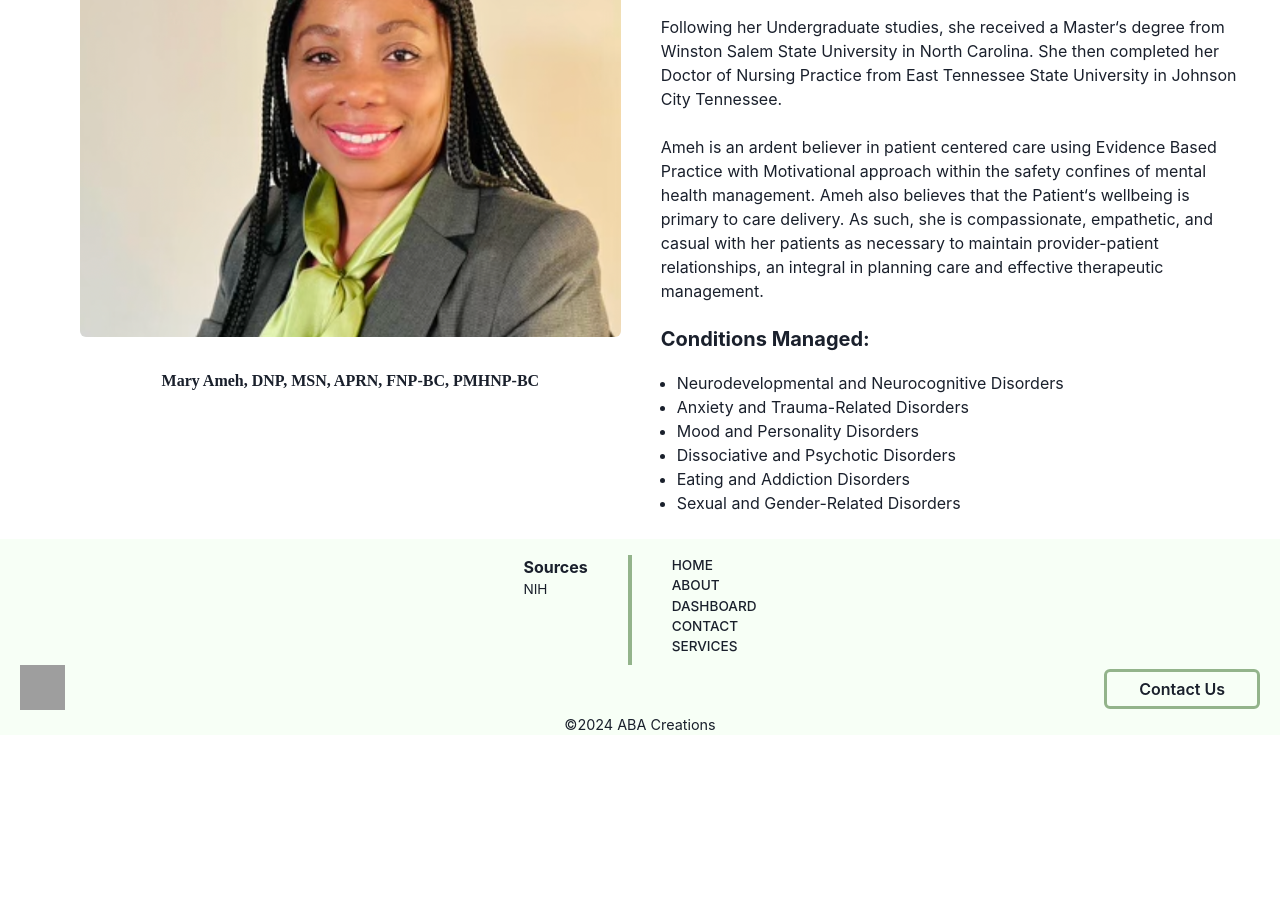
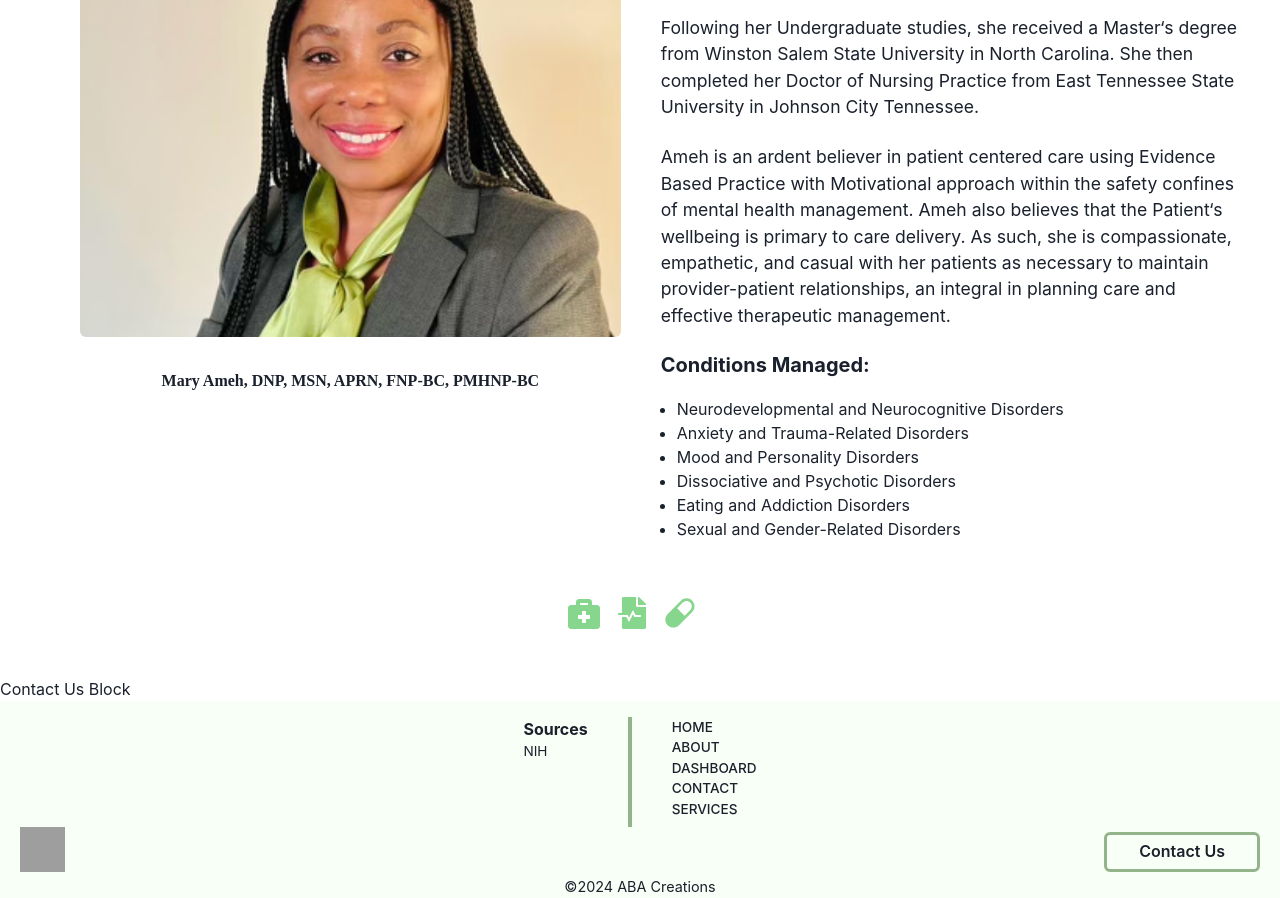
Before and after one commit to AipuAmeh/PSQ, a React (Vite) app in the folder client/: page /about in a window 1280 px wide. Shown: the part 340-1238 px from the top of the page. Before the commit the page ends 1075 px from the top, so only its background shows below. Built offline with nearby package versions, Linux system fonts and the light colour scheme; grey boxes are pictures that could not be loaded.

Commit message:
Added styling elements, working on contact us block. form or block button?

```diff
--- a/client/src/pages/About.jsx
+++ b/client/src/pages/About.jsx
@@ -1,4 +1,16 @@
-import { Box, Heading, Image, ListItem, Text, UnorderedList, useBreakpointValue } from "@chakra-ui/react";
+import {
+  Box,
+  Heading,
+  Image,
+  ListItem,
+  Text,
+  UnorderedList,
+  useBreakpointValue,
+  Icon
+} from "@chakra-ui/react";
+import { FaBriefcaseMedical } from "react-icons/fa";
+import { FaFileMedicalAlt } from "react-icons/fa";
+import { CgPill } from "react-icons/cg";
 
 const About = () => {
   // breakpoints for responsiveness
@@ -21,10 +33,16 @@ const About = () => {
     lg: "row",
   });
   const mobileMargin = useBreakpointValue({
-    base: '2em',
-    sm: '2em',
-    md: '6em',
-    lg: '6em'
+    base: "0.5em",
+    sm: "0.5em",
+    md: "6em",
+    lg: "6em",
+  });
+  const mobileHeading = useBreakpointValue({
+    base: 'center',
+    sm: 'center',
+    md: 'none',
+    lg: 'none'
   });
   // add logos for nursing at the bottom of screen
   // contact us block
@@ -36,8 +54,13 @@ const About = () => {
         px={mobilePadding}
         mt="4em"
       >
-      <Box boxSize="sm" px={mobilePadding} height="fit-content" w={mobileText}>
-        <Text fontSize="1.8em" mb="1.5em">
+        <Box
+          boxSize="sm"
+          px={mobilePadding}
+          height="fit-content"
+          w={mobileText}
+        >
+          <Text fontSize="1.8em" mb="1.5em" textAlign={mobileHeading}>
             About Our Provider
           </Text>
           <Image
@@ -45,23 +68,45 @@ const About = () => {
             objectFit="cover"
             rounded="md"
           />
-        <Text textAlign="center" mt="2em" fontWeight="bold" fontSize="1em" mb="3em" fontFamily='cursive'>
+          <Text
+            textAlign="center"
+            mt="2em"
+            fontWeight="bold"
+            fontSize="1em"
+            mb="3em"
+            fontFamily="cursive"
+          >
             Mary Ameh, DNP, MSN, APRN, FNP-BC, PMHNP-BC
           </Text>
         </Box>
-      <Box w={mobileText} >
+        <Box w={mobileText}>
           <Text fontSize="1.1em" mt={mobileMargin}>
-        Mary Ameh is a board certified Primary and Psychiatric Nurse Practitioner. She focuses primarily on managing mental health conditions across the lifespan.
+            Mary Ameh is a board certified Primary and Psychiatric Nurse
+            Practitioner. She focuses primarily on managing mental health
+            conditions across the lifespan.
           </Text>
           <br />
-        <Text>
-        Following her Undergraduate studies, she received a Master&lsquo;s degree from Winston Salem State University in North Carolina. She then completed her Doctor of Nursing Practice from East Tennessee State University in Johnson City Tennessee. </Text>
+          <Text fontSize="1.1em" >
+            Following her Undergraduate studies, she received a Master&lsquo;s
+            degree from Winston Salem State University in North Carolina. She
+            then completed her Doctor of Nursing Practice from East Tennessee
+            State University in Johnson City Tennessee.{" "}
+          </Text>
           <br />
-        <Text>
-        Ameh is an ardent believer in patient centered care using Evidence Based Practice with Motivational approach within the safety confines of mental health management. Ameh also believes that the Patient&lsquo;s wellbeing is primary to care delivery. As such, she is compassionate, empathetic, and casual with her patients as necessary to maintain provider-patient relationships, an integral in planning care and effective therapeutic management. </Text>
+          <Text fontSize="1.1em" >
+            Ameh is an ardent believer in patient centered care using Evidence
+            Based Practice with Motivational approach within the safety confines
+            of mental health management. Ameh also believes that the
+            Patient&lsquo;s wellbeing is primary to care delivery. As such, she
+            is compassionate, empathetic, and casual with her patients as
+            necessary to maintain provider-patient relationships, an integral in
+            planning care and effective therapeutic management.{" "}
+          </Text>
           <br />
 
-        <Heading size='md' mb='1em' >Conditions Managed:</Heading>
+          <Heading size="md" mb="1em" textAlign={mobileHeading}>
+            Conditions Managed:
+          </Heading>
           <UnorderedList>
             <ListItem>Neurodevelopmental and Neurocognitive Disorders</ListItem>
             <ListItem>Anxiety and Trauma-Related Disorders</ListItem>
@@ -69,17 +114,25 @@ const About = () => {
             <ListItem>Dissociative and Psychotic Disorders</ListItem>
             <ListItem>Eating and Addiction Disorders</ListItem>
             <ListItem>Sexual and Gender-Related Disorders</ListItem>
-
           </UnorderedList>
           <br />
         </Box>
       </Box>
+      <Box my={8} display='flex' justifyContent='center'>
+       <Icon boxSize='3em' color='brand.callToActionButtons'>
+       <FaBriefcaseMedical />
+       </Icon>
+       <Icon boxSize='3em' color='brand.callToActionButtons'>
+       <FaFileMedicalAlt />
+       </Icon>
+       <Icon boxSize='3em' color='brand.callToActionButtons'>
+       <CgPill />
+       </Icon>
+      </Box>
       <Box>
-
+        Contact Us Block
       </Box>
     </Box>
-
-
   );
 };
 
--- a/client/src/pages/Contact.jsx
+++ b/client/src/pages/Contact.jsx
@@ -94,7 +94,7 @@ const mobileFormMargin = useBreakpointValue({ base: '1.5em', sm: '1.5em', md: '6
         <Text fontSize="1.8em" mt='3em'>
           Contact Us
         </Text>
-        <Text fontSize="1em" mt={mobileTextMargin}>
+        <Text fontSize="1em" mt={mobileTextMargin} fontFamily="cursive">
           Leave us a message. We will be sure to get back to you.
         </Text>
       </Box>
```
Lines whose indentation alone changed are shown as unchanged.
